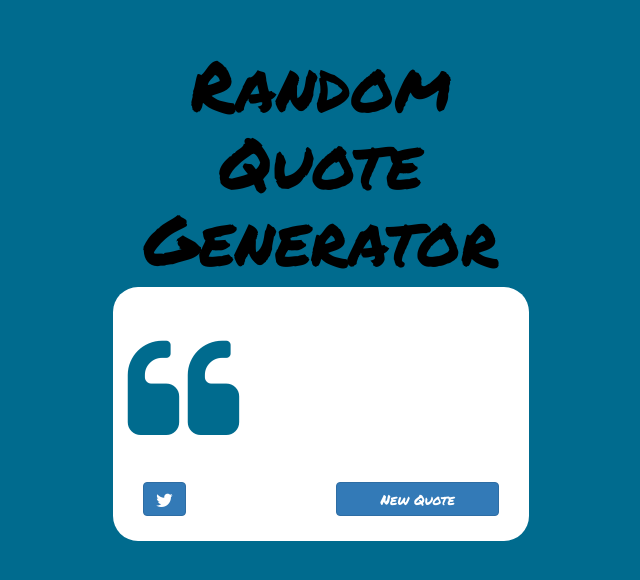
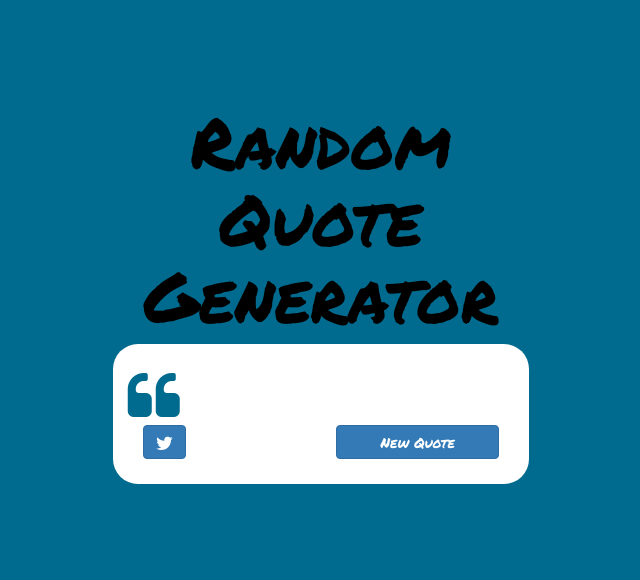
Before and after one commit to bgergler/bgergler.github.io, a plain HTML site: page quotes/quotes.html in a window 1280 px wide. Shown: the part 102-682 px from the top of the page, without its empty margins (319-959 px from the left). Drawn offline with nearby package versions, Linux system fonts and the light colour scheme; no server answers.

Commit message:
move quote

```diff
--- a/quotes/quotes.html
+++ b/quotes/quotes.html
@@ -16,8 +16,9 @@
     <div class="col-md-4"><h1 id="title" class="text-center col-xs-12" style="color: black;">Random Quote Generator</h2></div>
   <div class="col-md-4 col-xs-12" id="quoteBox">
     <div class="row">
+    <div style="float: left;"><i class='fa fa-quote-left fa-4x' aria-hidden='true'></i></div>
 
-      <h2 id="quote"><i class="fa fa-quote-left fa-4x" aria-hidden="true"></i></h2>
+      <h2 id="quote"></h2>
       <h3 id="author"></h3></div>
       <div class="row">
       <div class="col-xs-3">
--- a/quotes/quotes.js
+++ b/quotes/quotes.js
@@ -2,7 +2,7 @@ $( document ).ready(function(){
 	var twitterURL = "";
 	function setQuote(quote, author){
     //set html on page
-		$("#quote").html("<i class='fa fa-quote-left fa-4x' aria-hidden='true'></i>"+quote);
+		$("#quote").html(quote);
     	$("#author").html("-" + author);
 	    //if quote, author, and punctiation is less than 140
 	    //assemble tweet URL
--- a/quotes/style.css
+++ b/quotes/style.css
@@ -8,6 +8,10 @@ btn-primary{
 }
 h1{
   font-size:500%;
+}
+#quote{
+  width: 80%;
+  float: right;
 }
 #author{
   text-align: right;
```
